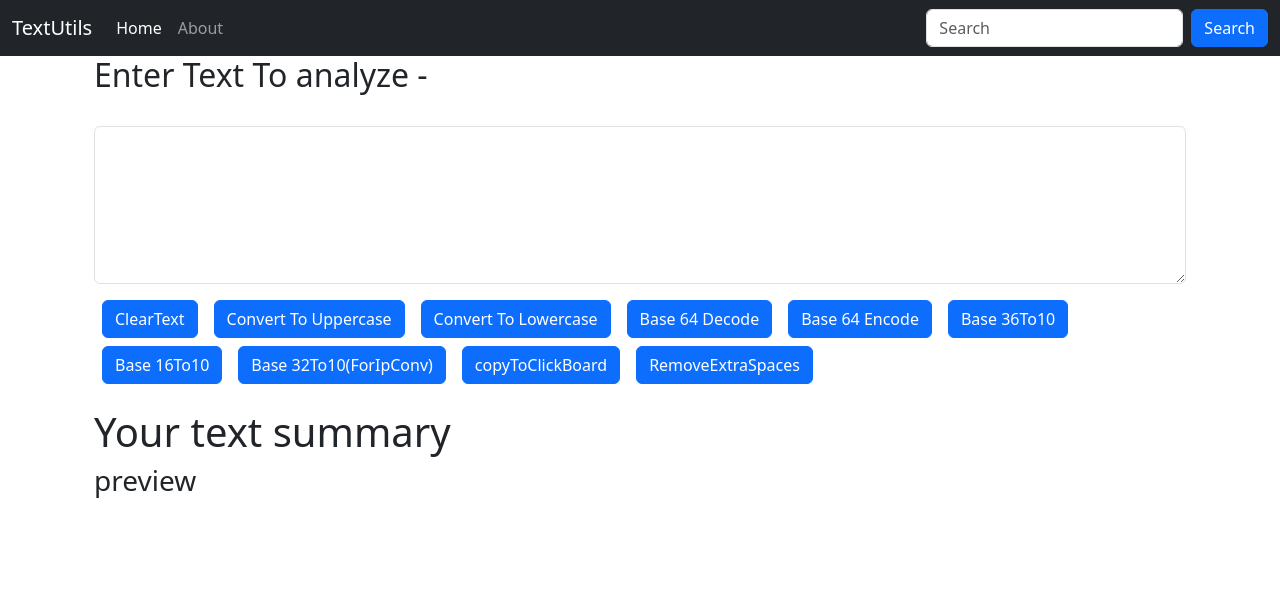
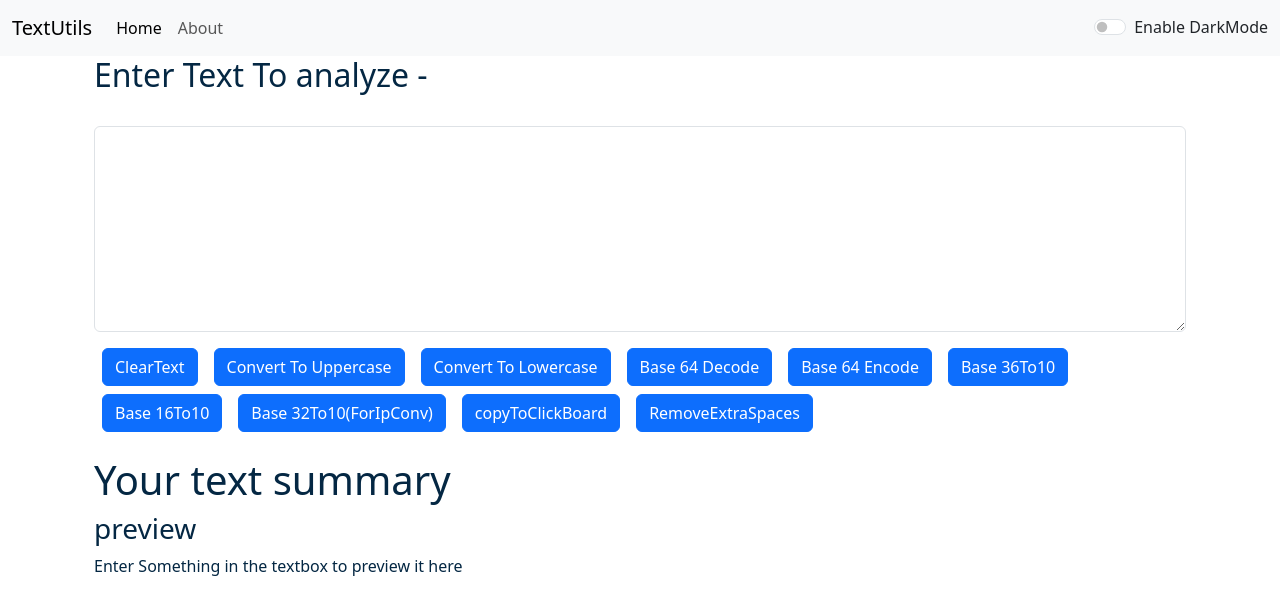
Before and after one commit to santoshbhosale123/TextUtils, a React (Create React App) app: page / in a window 1280 px wide. Shown: the top 614 px of the page. Built offline with nearby package versions, Linux system fonts and the light colour scheme.

Commit message:
dark and light mode management

```diff
--- a/src/App.js
+++ b/src/App.js
@@ -2,14 +2,48 @@ import './App.css';
 
 import Navbar from './components/Navbar';
 import TextForm from './components/TextForm';
+import React,{useState} from 'react';
+import Alert from './components/Alert';
 
 
 function App() {
+  const [mode,setMode] = useState('light');
+  const [alert,setAlert] = useState(null);
 
+  const showAlert = (message,type) =>{
+    setAlert({
+      msg:message,
+      type:type
+    })
+    setTimeout(() => {
+      setAlert(null);
+    }, 1500);
+
+  }
+
+
+
+  const toggleMode = (e) =>{
+
+    if(mode === 'light'){
+      setMode( 'dark') ;
+      document.body.style.backgroundColor ='#8d8c2f';
+      showAlert("Dark mode enabled ","success")
+
+      }
+    else{
+      setMode('light');
+      document.body.style.backgroundColor ='white';
+      showAlert("Light mode enabled ","success")
+    }
+
+  }
   return (
    <>
-    <Navbar  title="TextUtils" ></Navbar>
-    <div className='container'><TextForm heading="Enter Text To analyze"></TextForm>
+    <Navbar  title="TextUtils" mode= {mode} toggleMode ={toggleMode} ></Navbar>
+    <Alert alert={alert} />
+    <div className='container'>
+    <TextForm showAlert={showAlert} heading="Enter Text To analyze"></TextForm>
    </div>
    </>
      );
--- /dev/null
+++ b/src/components/Alert.js
@@ -0,0 +1,14 @@
+import React from 'react'
+
+export default function Alert(props) {
+    const capitalize = (word) =>{
+        const lower = word.toLowerCase();
+        return lower.charAt(0).toUpperCase() + lower.slice(1);
+    }
+  return (
+   props.alert && <div className={`alert alert-${props.alert.type} alert-dismissible fade show`} role="alert">
+   <strong>{capitalize(props.alert.type)}</strong>: {props.alert.msg}
+    {/* <button type="button" className="btn-close" data-bs-dismiss="alert" aria-label="Close"></button> */}
+  </div>
+  )
+}
--- a/src/components/Navbar.js
+++ b/src/components/Navbar.js
@@ -3,7 +3,7 @@ import PropTypes from 'prop-types'
 
 export default function Navbar(props) {
   return (
-    <nav className="navbar navbar-expand-lg navbar-dark bg-dark">
+    <nav className={`navbar navbar-expand-lg navbar-${props.mode} bg-${props.mode}`}>
     <div className="container-fluid">
       <a className="navbar-brand" href="/">{props.title}</a>
       <button className="navbar-toggler" type="button" data-bs-toggle="collapse" data-bs-target="#navbarSupportedContent" aria-controls="navbarSupportedContent" aria-expanded="false" aria-label="Toggle navigation">
@@ -15,14 +15,18 @@ export default function Navbar(props) {
             <a className="nav-link active" aria-current="page" href="/">Home</a>
           </li>
           <li className="nav-item">
-            <a className="nav-link" href="/htmlValidator">{props.abouttext}</a>
+            <a className="nav-link" href="/">{props.abouttext}</a>
           </li>
 
         </ul>
-        <form className="d-flex" role="search">
+        {/* <form className="d-flex" role="search">
           <input className="form-control me-2" type="search" placeholder="Search" aria-label="Search" />
           <button className="btn btn-primary" type="submit">Search</button>
-        </form>
+        </form> */}
+        <div className={`form-check form-switch text-${props.mode==='light'?'dark':'light' }`}>
+  <input className="form-check-input" onClick={props.toggleMode} type="checkbox" role="switch" id="flexSwitchCheckDefault" />
+  <label className="form-check-label"  htmlFor="flexSwitchCheckDefault">Enable DarkMode</label>
+</div>
       </div>
     </div>
   </nav>
--- a/src/components/TextForm.js
+++ b/src/components/TextForm.js
@@ -13,6 +13,9 @@ export default function TextForm(props) {
     //console.log("uppercase was clicked" + text)
     let newText = text.toUpperCase();
     setText(newText);
+    props.showAlert("converted into UpperCase","success")
+
+
     }
 
 
@@ -20,12 +23,15 @@ export default function TextForm(props) {
     e.preventDefault();
     let newText = text.toLowerCase();
     setText(newText);
+    props.showAlert("converted into lower case","success");
+
   }
 
   const handleClear = (e) =>{
     e.preventDefault();
    let newText = '';
    setText(newText);
+   props.showAlert(" data cleared","success")
 
   }
 
@@ -34,6 +40,7 @@ export default function TextForm(props) {
     e.preventDefault();
     let newText = atob(text);
     setText(newText);
+    props.showAlert("converted into base64 decode","success")
 
   }
   const handleBase64Encode = (e) =>{
@@ -41,13 +48,14 @@ export default function TextForm(props) {
     e.preventDefault();
     let newText = btoa(text);
     setText(newText);
-
+    props.showAlert("converted into base64 encode","success")
   }
 
   const handleBase36To10 = (e) =>{
     e.preventDefault();
     let newText =  parseInt(text, 36);
     setText(newText);
+    props.showAlert("converted Base 36 To 10 ","success")
      console.log('In');
   }
 
@@ -55,12 +63,14 @@ export default function TextForm(props) {
     e.preventDefault();
     let newText = parseInt(text,16);
     setText(newText);
+    props.showAlert("converted Base 16 To 10","success")
   }
 
   const handleBase32To10 = (e) =>{
     e.preventDefault();
     let newText =parseInt(text,32);
     setText(newText);
+    props.showAlert("converted Base 32 To 10","success")
   }
 
   const handleCopy = (e) =>{
@@ -69,6 +79,7 @@ export default function TextForm(props) {
     console.log(text);
     text.select();
     navigator.clipboard.writeText(text.value);
+    props.showAlert("data Copyied","success")
    // setText(newText);
 
   }
@@ -80,6 +91,7 @@ export default function TextForm(props) {
     console.log(newText);
 
     setText(newText.join(" "));
+    props.showAlert("Extra space removed","success")
 
   }
 
@@ -94,12 +106,13 @@ export default function TextForm(props) {
 
   return (
    <>
-    <div className='container'>
-        <form>
-            <h2>{props.heading} - </h2>
+
+    <div className='container' style={{color: props.mode ==='dark'?'#FFFFFF':'#042743'}}>
+
+            <h2 >{props.heading} - </h2>
   <div className="mb-3">
     <label htmlFor="myBox" className="Form-label"></label>
-    <textarea value={text} onChange={handleOnChange} className="form-control" id="myBox" rows='6' />
+    <textarea value={text} onChange={handleOnChange} style={{color: props.mode === 'dark'?'gray':'white',color:props.mode==='dark'?'#FFFFFF':'#042743'}}  className="form-control" id="myBox" rows='8' />
 
   </div>
   <div className='test'>
@@ -114,14 +127,16 @@ export default function TextForm(props) {
   <button className="btn btn-primary m-2" onClick={handleCopy}>copyToClickBoard</button>
   <button className="btn btn-primary m-2" onClick={handleExtraSpaces}>RemoveExtraSpaces</button>
   </div>
-</form>
+
     </div>
-    <div className='container my-3'>
+    <div className='container my-3' style={{color: props.mode==='dark'?'white':'#042743'}}>
       <h1>Your text summary</h1>
       {/* <p>{text.split(" ").length} words,{text.length} characters</p>
       <p>{0.08 * text.split(" ").length }</p> */}
-      <h3>preview</h3>
-      <p>{text}</p>
+      <h3 >preview</h3>
+      {/* <p>{text}</p> */}
+
+      {text.length>0?text:"Enter Something in the textbox to preview it here"}
     </div>
     </>
   )
```
